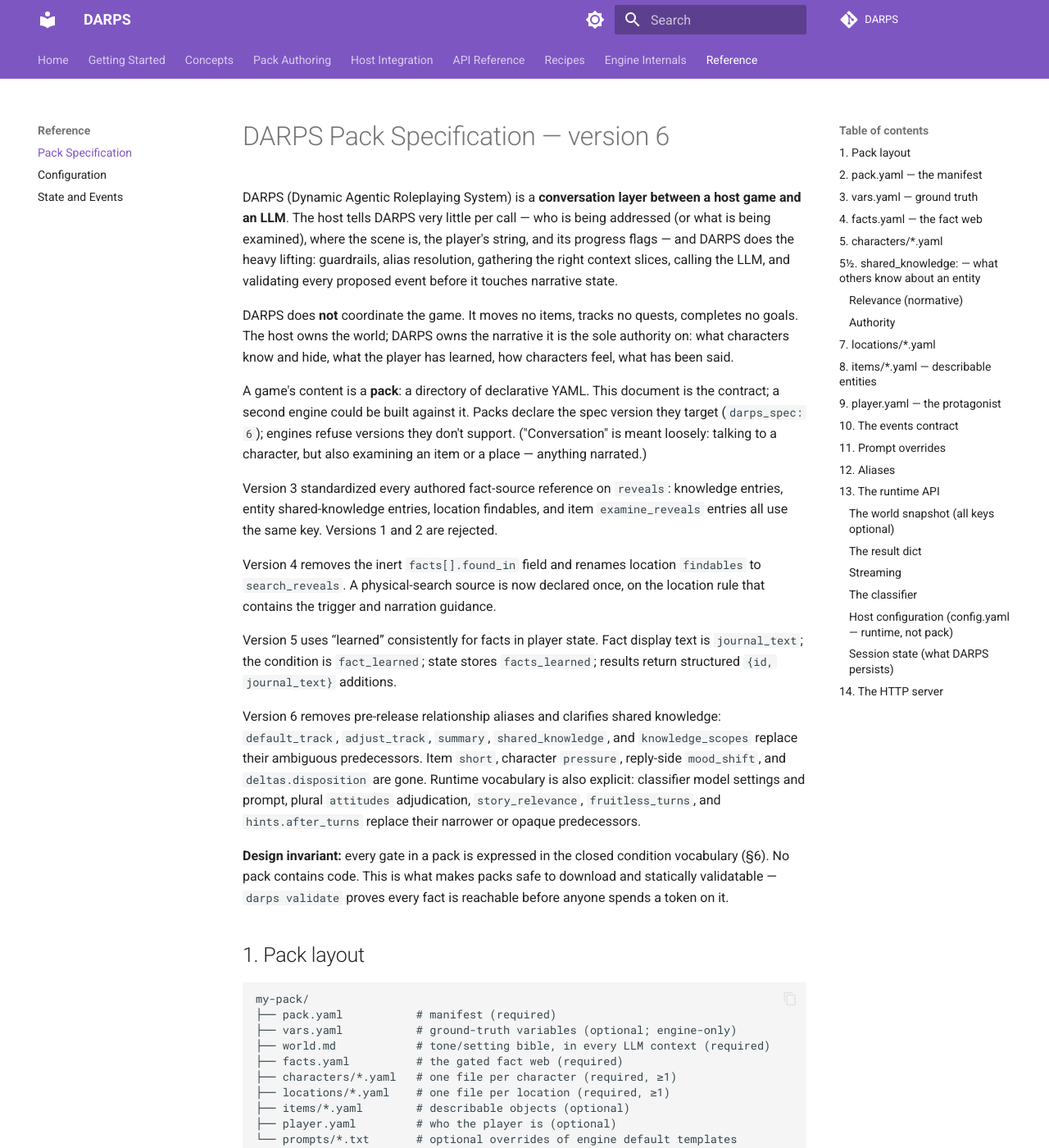
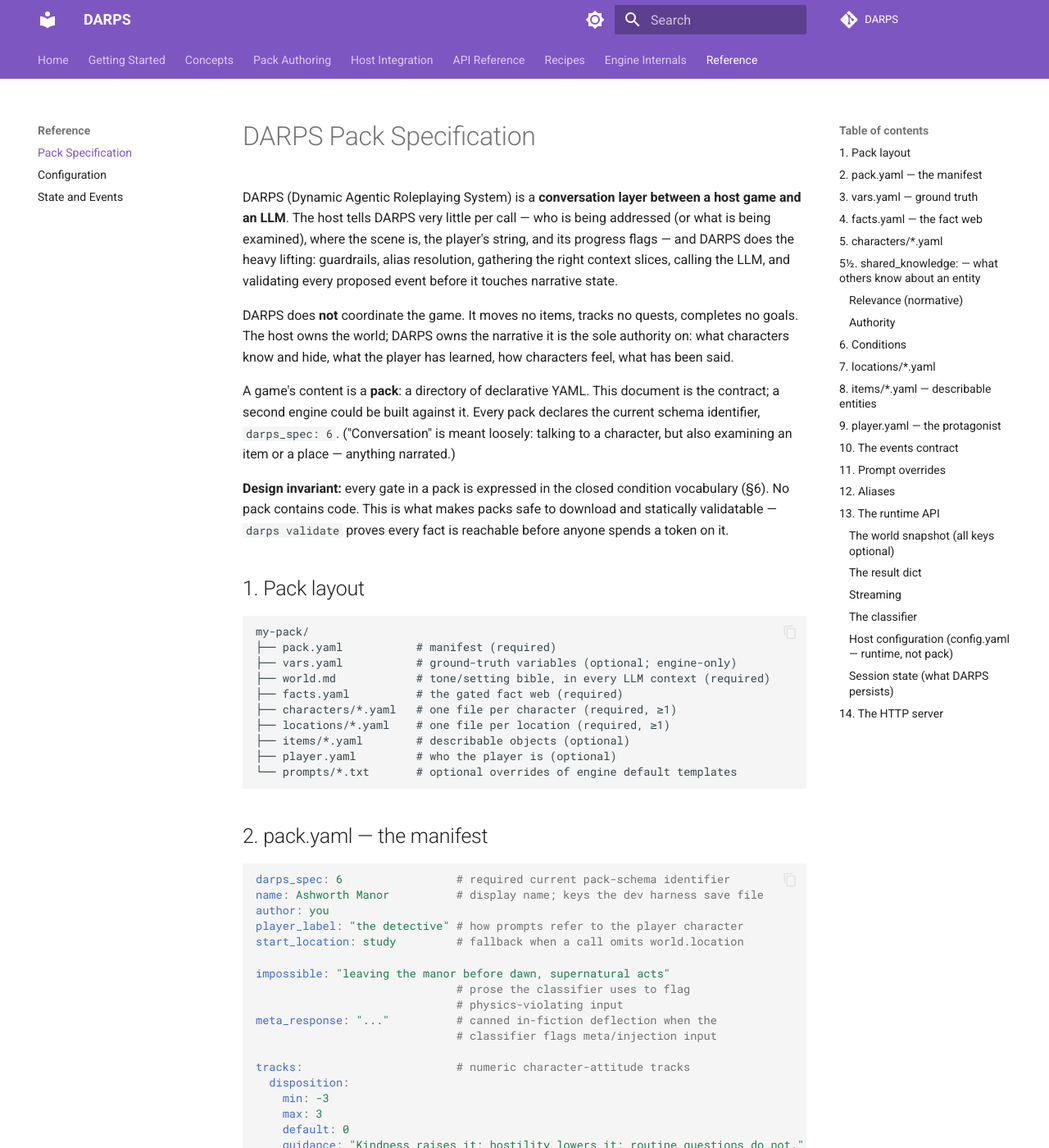
Before and after one commit to Desagidit/darps, an MkDocs documentation site: the page built from docs/reference/pack-specification.md, in a window 1280 px wide and 1400 px high. Shown: the whole window at 82% size. Built offline with MkDocs 1.6.1 and Material for MkDocs 9.7.7, drawn with Linux system fonts in a browser that asks for light colours; comment, search, counter and statistics services are not loaded; some of the changed text lies outside the part shown.

Commit message:
Present pack specification as current contract

````diff
--- a/SPEC.md
+++ b/SPEC.md
@@ -1,4 +1,4 @@
-# DARPS Pack Specification — version 6
+# DARPS Pack Specification
 
 DARPS (Dynamic Agentic Roleplaying System) is a **conversation layer between a
 host game and an LLM**. The host tells DARPS very little per call — who is
@@ -13,30 +13,10 @@
 learned, how characters feel, what has been said.
 
 A game's content is a **pack**: a directory of declarative YAML. This document
-is the contract; a second engine could be built against it. Packs declare the
-spec version they target (`darps_spec: 6`); engines refuse versions they don't
-support. ("Conversation" is meant loosely: talking to a character, but also
-examining an item or a place — anything narrated.)
-
-Version 3 standardized every authored fact-source reference on `reveals`:
-knowledge entries, entity shared-knowledge entries, location findables, and item
-`examine_reveals` entries all use the same key. Versions 1 and 2 are rejected.
-
-Version 4 removes the inert `facts[].found_in` field and renames location
-`findables` to `search_reveals`. A physical-search source is now declared once,
-on the location rule that contains the trigger and narration guidance.
-
-Version 5 uses “learned” consistently for facts in player state. Fact display
-text is `journal_text`; the condition is `fact_learned`; state stores
-`facts_learned`; results return structured `{id, journal_text}` additions.
-
-Version 6 removes pre-release relationship aliases and clarifies shared
-knowledge: `default_track`, `adjust_track`, `summary`, `shared_knowledge`, and
-`knowledge_scopes` replace their ambiguous predecessors. Item `short`,
-character `pressure`, reply-side `mood_shift`, and `deltas.disposition` are gone.
-Runtime vocabulary is also explicit: classifier model settings and prompt,
-plural `attitudes` adjudication, `story_relevance`, `fruitless_turns`, and
-`hints.after_turns` replace their narrower or opaque predecessors.
+is the contract; a second engine could be built against it. Every pack declares
+the current schema identifier, `darps_spec: 6`. ("Conversation" is meant
+loosely: talking to a character, but also examining an item or a place —
+anything narrated.)
 
 **Design invariant:** every gate in a pack is expressed in the closed
 condition vocabulary (§6). No pack contains code. This is what makes packs
@@ -61,7 +41,7 @@
 ## 2. pack.yaml — the manifest
 
 ```yaml
-darps_spec: 6                 # spec version this pack targets
+darps_spec: 6                 # required current pack-schema identifier
 name: Ashworth Manor          # display name; keys the dev harness save file
 author: you
 player_label: "the detective" # how prompts refer to the player character
@@ -102,9 +82,9 @@
 enters character or narrator response prompts. Bounds/default/speed are
 numeric, speed is positive, and guidance is required for each dimension.
 
-That is the whole manifest. Intents, goals, item actions, and hint thresholds
-were spec-1 concepts: verbs and progress belong to the host game, and pacing
-severity is host **config**, not pack content (§13).
+That is the whole manifest. Verbs, goals, item actions, and progress belong to
+the host game. Hint thresholds and pacing severity are host **config**, not
+pack content (§13).
 
 ## 3. vars.yaml — ground truth
 
@@ -208,10 +188,10 @@
 
 Numbers stay in the engine; characters perform the prose. LLM contexts never
 see raw track values. Values may be fractional. Omitted `start` uses the
-manifest default; omitted `speed` uses `1.0` for backward compatibility.
+manifest default; omitted `speed` uses `1.0`.
 Track `guidance` in `pack.yaml` defines the shared baseline. Character-level
 `guidance` is optional and supplements rather than replaces that baseline;
-use it only for exceptions or character-specific sensitivities. Legacy
+use it only for exceptions or character-specific sensitivities.
 
 ## 5½. `shared_knowledge:` — what others know about an entity
 
@@ -281,6 +261,8 @@
 pulled — subject relevant, scope held, gates passed. Context and authority
 cannot disagree.
 
+## 6. Conditions
+
 Used in `knowledge[].when`, `shared_knowledge[].when` (§5½ — `self` = subject
 entity), `facts[].conditions`, and `examine_reveals[].conditions`.
 
@@ -340,9 +322,10 @@
     conditions: []                 # optional extra §6 conditions
 ```
 
-The `{flag: ...}` pattern replaces spec-1 item mechanics: when the host's
-world changes (a cabinet gets opened, however the game does that), the host
-sets a flag, and gated `examine_reveals`/knowledge respond.
+The `{flag: ...}` pattern connects host-owned world progress to narrative
+knowledge: when the world changes (a cabinet gets opened, however the game
+does that), the host sets a flag, and gated `examine_reveals`/knowledge
+respond.
 
 ## 9. player.yaml — the protagonist
 
@@ -370,8 +353,9 @@
 uses every projection for the current reply and gates. Values commit only
 after generation completes. The call sees player text, tone, recent player
 messages, already-found evidence, and each track's authored `guidance`;
-never hidden knowledge, ground-truth vars, or the generated response. For old
-overrides must return `shifts`; omitted or malformed maps produce zero changes.
+never hidden knowledge, ground-truth vars, or the generated response. Attitude
+prompt overrides must return `shifts`; omitted or malformed maps
+produce zero changes.
 
 Narrator responses: `reveals` (only ids the engine pre-authorized that turn)
 and `story_relevance`.
@@ -540,11 +524,11 @@
 per-character `conversations`, `fruitless_turns`, session-level `persona`, and
 `persona_history`. `pack_id` is the normalized pack name. It is the save file;
 hosts round-trip it via `/state` or store it themselves. Restore rejects a
-different pack/spec/state version and unknown entity ids; missing narrative
+mismatch in the identity metadata or unknown entity ids; missing narrative
 fields receive defaults, while restored track/persona numbers are clamped to
-their current bounds. With `canon: false`, the
-`canon` field remains for save compatibility but is neither read into prompts
-nor extended; this also prevents old canon in a loaded save from influencing play.
+their current bounds. With `canon: false`, the `canon` field remains in the
+state shape but is neither read into prompts nor extended; saved canon cannot
+influence play while the mechanic is disabled.
 
 ## 14. The HTTP server
 
````
Also changed, not shown: docs/authoring/manifest.md (+1 -1 lines).
